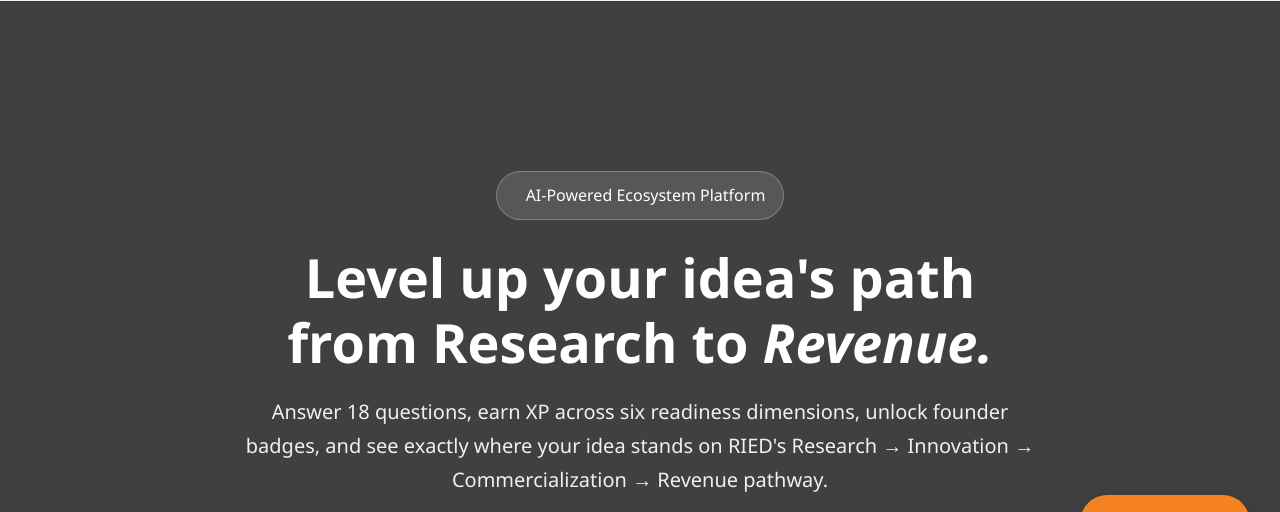
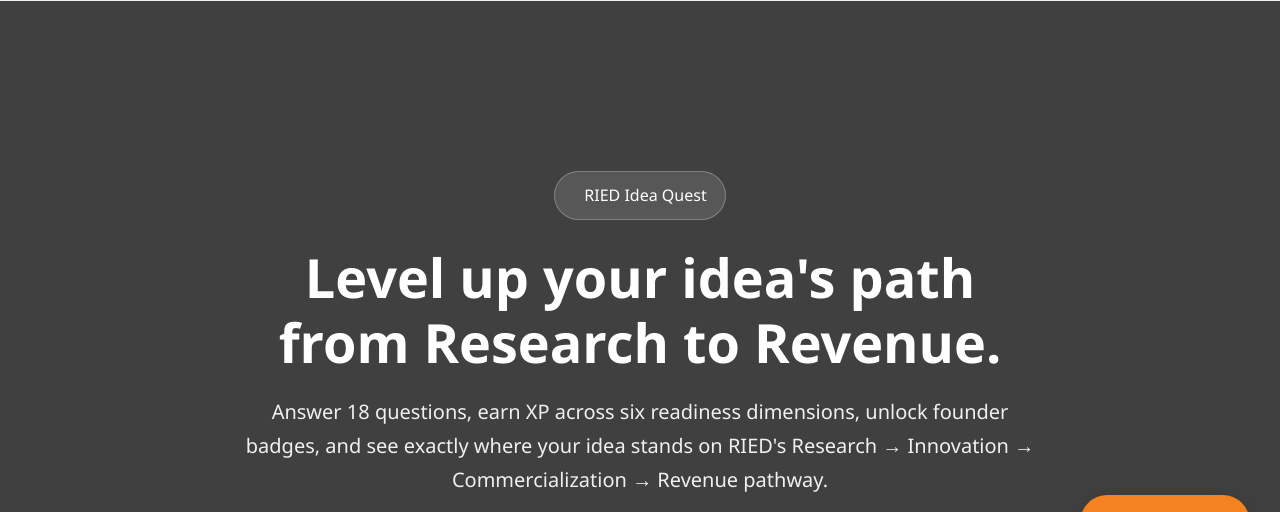
Before and after one commit to neelkamal213/ried, a plain HTML site: page ideaquest.html in a window 1280 px wide. Shown: the part 80-592 px from the top of the page. Drawn offline with Linux system fonts and the light colour scheme.

Commit message:
Update ideaquest.html

```diff
--- a/ideaquest.html
+++ b/ideaquest.html
@@ -44,9 +44,9 @@
 
     <div class="hero-content">
 
-      <span class="hero-badge"><span class="dot"></span>AI-Powered Ecosystem Platform</span>
+      <span class="hero-badge"><span class="dot"></span>RIED Idea Quest</span>
 
-      <h1>Level up your idea's path from Research to <em>Revenue.</em></h1>
+      <h1>Level up your idea's path from Research to Revenue.</h1>
 
       <p>
         Answer 18 questions, earn XP across six readiness dimensions, unlock founder badges,
```
